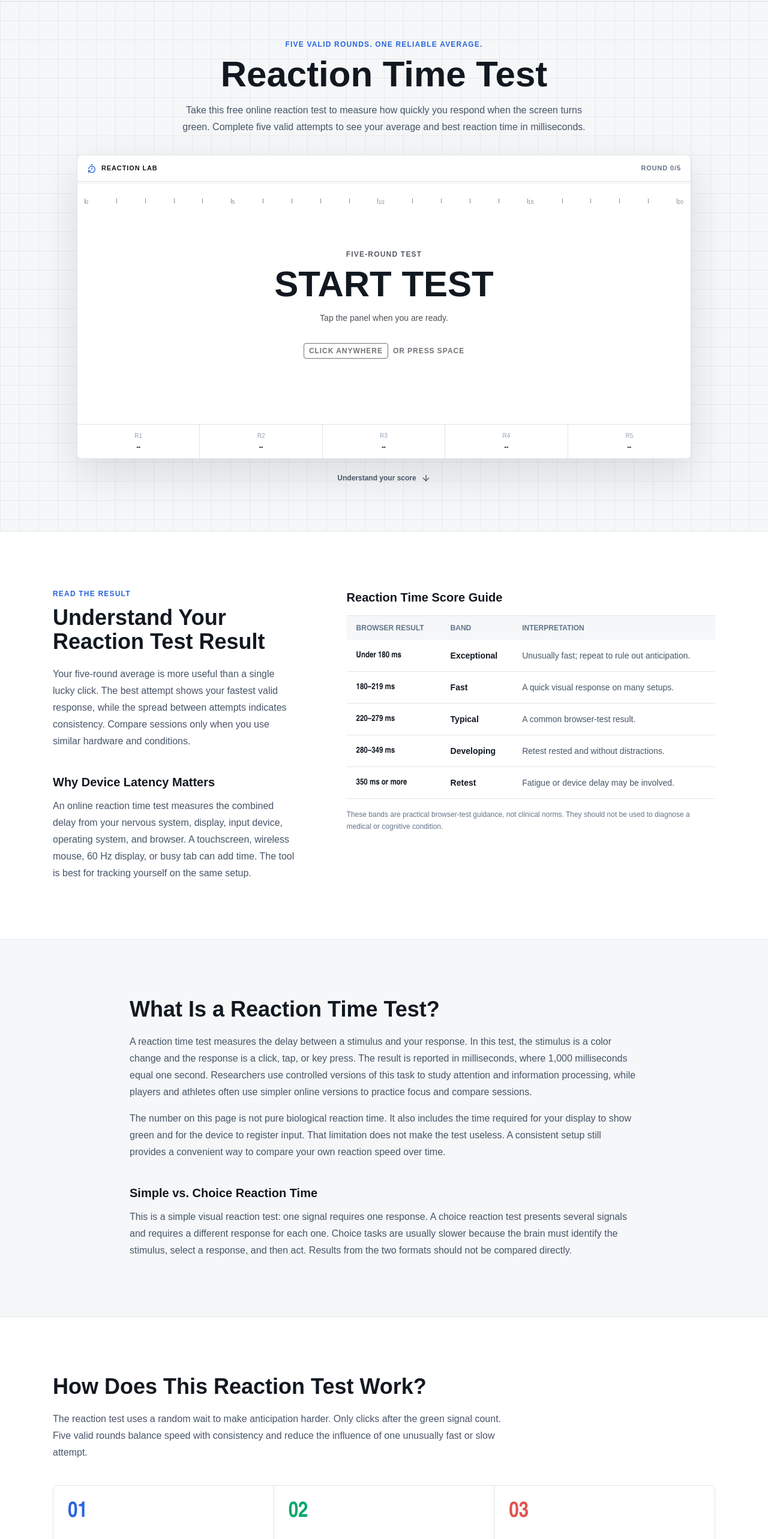
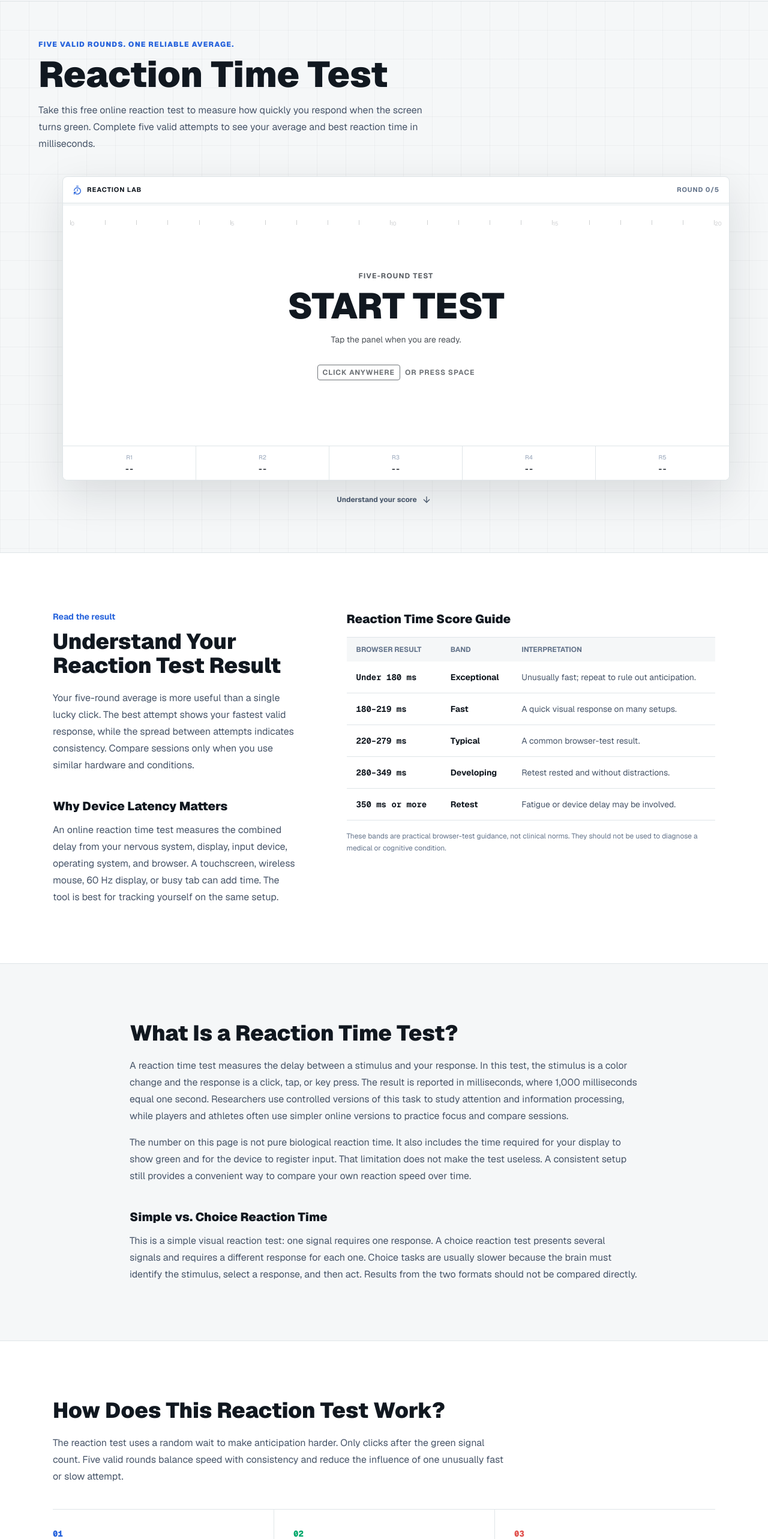
Before and after one commit to hyy2521152880/reactionTimeTest, a Next.js app: page / in a window 1280 px wide. Shown: the part 63-2629 px from the top of the page at 60% size. Built offline with nearby package versions, Linux system fonts and the light colour scheme.

Commit message:
Optimize reaction test UI

```diff
--- a/app/globals.css
+++ b/app/globals.css
@@ -20,7 +20,7 @@ body {
   margin: 0;
   color: var(--ink);
   background: #ffffff;
-  font-family: Arial, Helvetica, sans-serif;
+  font-family: var(--font-geist-sans), system-ui, sans-serif;
   letter-spacing: 0;
 }
 a { text-underline-offset: 3px; }
@@ -30,14 +30,28 @@ button { font: inherit; }
 .timing-grid {
   background-color: var(--paper);
   background-image:
-    linear-gradient(rgba(17, 24, 32, 0.055) 1px, transparent 1px),
-    linear-gradient(90deg, rgba(17, 24, 32, 0.055) 1px, transparent 1px);
-  background-size: 32px 32px;
+    linear-gradient(rgba(17, 24, 32, 0.035) 1px, transparent 1px),
+    linear-gradient(90deg, rgba(17, 24, 32, 0.035) 1px, transparent 1px);
+  background-size: 48px 48px;
 }
 .test-surface { touch-action: manipulation; user-select: none; -webkit-user-select: none; }
-.data-number { font-family: "Arial Narrow", "Roboto Condensed", Arial, sans-serif; font-variant-numeric: tabular-nums; }
+.test-surface:not([data-phase="ready"]) { transition: background-color 160ms ease, color 160ms ease, transform 120ms ease; }
+.test-surface[data-phase="result"] [data-last-score] { animation: result-pop 180ms cubic-bezier(0.16, 1, 0.3, 1); }
+.test-surface[data-phase="tooEarly"] h2 { animation: false-start 180ms ease-out; }
+.data-number { font-family: var(--font-geist-mono), ui-monospace, monospace; font-variant-numeric: tabular-nums; letter-spacing: 0; }
 .faq summary::-webkit-details-marker { display: none; }
 .faq details[open] .faq-plus { transform: rotate(45deg); }
+
+@keyframes result-pop {
+  from { opacity: 0; transform: scale(0.92); }
+  to { opacity: 1; transform: scale(1); }
+}
+
+@keyframes false-start {
+  0%, 100% { transform: translateX(0); }
+  35% { transform: translateX(-8px); }
+  70% { transform: translateX(6px); }
+}
 
 @media (prefers-reduced-motion: reduce) {
   html { scroll-behavior: auto; }
--- a/app/layout.tsx
+++ b/app/layout.tsx
@@ -1,6 +1,8 @@
 import type { Metadata, Viewport } from "next";
 import Script from "next/script";
 import type { ReactNode } from "react";
+import { GeistMono } from "geist/font/mono";
+import { GeistSans } from "geist/font/sans";
 import "./globals.css";
 
 const siteUrl = "https://reaction-test.org";
@@ -38,7 +40,7 @@ export const viewport: Viewport = {
 
 export default function RootLayout({ children }: Readonly<{ children: ReactNode }>) {
   return (
-    <html lang="en">
+    <html lang="en" className={`${GeistSans.variable} ${GeistMono.variable}`}>
       <body>
         {children}
         <Script
--- a/app/page.tsx
+++ b/app/page.tsx
@@ -69,13 +69,13 @@ export default function HomePage() {
 
       <main id="main">
         <section id="top" className="timing-grid border-b border-line px-4 pb-14 pt-12 sm:px-6 sm:pb-20 sm:pt-16">
-          <div className="mx-auto max-w-5xl">
-            <div className="mx-auto mb-8 max-w-3xl text-center">
+          <div className="mx-auto max-w-6xl">
+            <div className="mb-8 max-w-3xl text-center sm:text-left lg:mb-10">
               <p className="mb-3 text-xs font-black uppercase tracking-[0.1em] text-action">Five valid rounds. One reliable average.</p>
               <h1 className="text-4xl font-black leading-[1.05] sm:text-5xl lg:text-6xl">Reaction Time Test</h1>
-              <p className="mx-auto mt-4 max-w-2xl text-base leading-7 text-slate-600">Take this free online reaction test to measure how quickly you respond when the screen turns green. Complete five valid attempts to see your average and best reaction time in milliseconds.</p>
+              <p className="mx-auto mt-4 max-w-2xl text-base leading-7 text-slate-600 sm:mx-0">Take this free online reaction test to measure how quickly you respond when the screen turns green. Complete five valid attempts to see your average and best reaction time in milliseconds.</p>
             </div>
-            <ReactionTest />
+            <div className="lg:ml-10"><ReactionTest /></div>
             <a href="#score-guide" className="mx-auto mt-6 flex w-fit items-center gap-2 text-xs font-bold text-slate-600 no-underline hover:text-action">Understand your score <ArrowDown aria-hidden="true" className="h-4 w-4" /></a>
           </div>
         </section>
@@ -83,7 +83,7 @@ export default function HomePage() {
         <section id="score-guide" className="copy-section border-b border-line bg-white py-16 sm:py-24">
           <div className="mx-auto grid max-w-6xl gap-12 px-4 sm:px-6 lg:grid-cols-[0.8fr_1.2fr] lg:gap-20">
             <div className="min-w-0">
-              <p className="text-xs font-black uppercase tracking-[0.1em] text-action">Read the result</p>
+              <p className="text-sm font-bold text-action">Read the result</p>
               <h2 className="mt-3 text-3xl font-black sm:text-4xl">Understand Your Reaction Test Result</h2>
               <p className="mt-5 leading-7 text-slate-600">Your five-round average is more useful than a single lucky click. The best attempt shows your fastest valid response, while the spread between attempts indicates consistency. Compare sessions only when you use similar hardware and conditions.</p>
               <h3 className="mt-10 text-xl font-black">Why Device Latency Matters</h3>
@@ -122,27 +122,27 @@ export default function HomePage() {
           <div className="mx-auto max-w-6xl px-4 sm:px-6">
             <h2 className="max-w-3xl text-3xl font-black sm:text-4xl">How Does This Reaction Test Work?</h2>
             <p className="mt-5 max-w-3xl leading-7 text-slate-600">The reaction test uses a random wait to make anticipation harder. Only clicks after the green signal count. Five valid rounds balance speed with consistency and reduce the influence of one unusually fast or slow attempt.</p>
-            <ol className="mt-10 grid gap-px overflow-hidden rounded-lg border border-line bg-line md:grid-cols-3">
-              <li className="bg-white p-6"><span className="data-number text-4xl font-black text-action">01</span><h3 className="mt-8 text-lg font-black">Wait for the Screen to Turn Green</h3><p className="mt-3 text-sm leading-6 text-slate-600">Start a round and keep your pointer or finger ready. The waiting period changes each time. Clicking during red creates a false start and the attempt is discarded.</p></li>
-              <li className="bg-white p-6"><span className="data-number text-4xl font-black text-signal">02</span><h3 className="mt-8 text-lg font-black">Click as Fast as You Can</h3><p className="mt-3 text-sm leading-6 text-slate-600">Respond once the surface turns green and says Click. The browser uses its high-resolution performance clock to calculate elapsed time.</p></li>
-              <li className="bg-white p-6"><span className="data-number text-4xl font-black text-caution">03</span><h3 className="mt-8 text-lg font-black">Complete Five Valid Rounds</h3><p className="mt-3 text-sm leading-6 text-slate-600">Each valid result appears in the attempt rail. After round five, the test calculates your average, fastest attempt, and practical score band.</p></li>
+            <ol className="mt-10 grid border-y border-line md:grid-cols-3">
+              <li className="relative py-7 md:pr-8"><span className="data-number text-sm font-black text-action">01</span><h3 className="mt-4 text-lg font-black">Wait for the Screen to Turn Green</h3><p className="mt-3 text-sm leading-6 text-slate-600">Start a round and keep your pointer or finger ready. The waiting period changes each time. Clicking during red creates a false start and the attempt is discarded.</p></li>
+              <li className="relative border-t border-line py-7 md:border-l md:border-t-0 md:px-8"><span className="data-number text-sm font-black text-signal">02</span><h3 className="mt-4 text-lg font-black">Click as Fast as You Can</h3><p className="mt-3 text-sm leading-6 text-slate-600">Respond once the surface turns green and says Click. The browser uses its high-resolution performance clock to calculate elapsed time.</p></li>
+              <li className="relative border-t border-line py-7 md:border-l md:border-t-0 md:pl-8"><span className="data-number text-sm font-black text-caution">03</span><h3 className="mt-4 text-lg font-black">Complete Five Valid Rounds</h3><p className="mt-3 text-sm leading-6 text-slate-600">Each valid result appears in the attempt rail. After round five, the test calculates your average, fastest attempt, and practical score band.</p></li>
             </ol>
           </div>
         </section>
 
-        <section className="copy-section bg-ink py-16 text-white sm:py-24">
+        <section className="copy-section border-y border-line bg-paper py-16 sm:py-24">
           <div className="mx-auto grid max-w-6xl gap-12 px-4 sm:px-6 lg:grid-cols-2 lg:gap-20">
             <div>
               <h2 className="text-3xl font-black sm:text-4xl">What Is a Good Reaction Time?</h2>
-              <p className="mt-5 leading-7 text-slate-300">A good reaction time is a repeatable result produced without guessing. Around 200 milliseconds is fast for many browser tests, but the correct comparison depends on the task and equipment. A racing start, laboratory button box, touchscreen tap, and gaming mouse do not measure the exact same chain of events.</p>
-              <p className="mt-4 leading-7 text-slate-300">Treat your first session as a baseline. Repeat the five-round test on the same device at similar times of day. Improvement is more convincing when the average becomes faster and the results become less variable across several sessions.</p>
+              <p className="mt-5 leading-7 text-slate-600">A good reaction time is a repeatable result produced without guessing. Around 200 milliseconds is fast for many browser tests, but the correct comparison depends on the task and equipment. A racing start, laboratory button box, touchscreen tap, and gaming mouse do not measure the exact same chain of events.</p>
+              <p className="mt-4 leading-7 text-slate-600">Treat your first session as a baseline. Repeat the five-round test on the same device at similar times of day. Improvement is more convincing when the average becomes faster and the results become less variable across several sessions.</p>
             </div>
             <div>
               <h2 className="text-3xl font-black sm:text-4xl">Average Reaction Time and What Affects It</h2>
-              <h3 className="mt-6 text-lg font-black text-marker">Age, Sleep, and Attention</h3>
-              <p className="mt-3 leading-7 text-slate-300">Age can influence reaction time, but sleep loss, divided attention, stress, medication, alcohol, and recent practice also matter. See our research-based guide to <a href="/average-reaction-time/" className="font-bold text-marker">average reaction time by age</a> before comparing your score.</p>
-              <h3 className="mt-6 text-lg font-black text-marker">Mouse, Touchscreen, and Display Delay</h3>
-              <p className="mt-3 leading-7 text-slate-300">Displays update in frames, and input devices report at different rates. For fair comparisons, keep the same browser, display, and input device, close demanding tabs, and avoid switching between touch and mouse results.</p>
+              <h3 className="mt-6 text-lg font-black text-action">Age, Sleep, and Attention</h3>
+              <p className="mt-3 leading-7 text-slate-600">Age can influence reaction time, but sleep loss, divided attention, stress, medication, alcohol, and recent practice also matter. See our research-based guide to <a href="/average-reaction-time/" className="font-bold text-action">average reaction time by age</a> before comparing your score.</p>
+              <h3 className="mt-6 text-lg font-black text-action">Mouse, Touchscreen, and Display Delay</h3>
+              <p className="mt-3 leading-7 text-slate-600">Displays update in frames, and input devices report at different rates. For fair comparisons, keep the same browser, display, and input device, close demanding tabs, and avoid switching between touch and mouse results.</p>
             </div>
           </div>
         </section>
@@ -167,7 +167,7 @@ export default function HomePage() {
 
         <section className="copy-section border-b border-line bg-paper py-16 sm:py-24" aria-labelledby="explore-title">
           <div className="mx-auto max-w-6xl px-4 sm:px-6">
-            <p className="text-xs font-black uppercase tracking-[0.1em] text-action">Reaction time library</p>
+            <p className="text-sm font-bold text-action">Reaction time library</p>
             <h2 id="explore-title" className="mt-3 max-w-3xl text-3xl font-black sm:text-4xl">Test, Compare, and Train Your Response Speed</h2>
             <p className="mt-5 max-w-3xl leading-7 text-slate-600">Choose the next step based on what you want to learn. Every guide uses the same measurement limits: online scores include your display, browser, and input device.</p>
             <div className="mt-10 divide-y divide-line border-y border-line">
@@ -181,7 +181,7 @@ export default function HomePage() {
         <section id="faq" className="faq copy-section bg-paper py-16 sm:py-24">
           <div className="mx-auto grid max-w-6xl gap-10 px-4 sm:px-6 lg:grid-cols-[0.65fr_1.35fr] lg:gap-20">
             <div>
-              <p className="text-xs font-black uppercase tracking-[0.1em] text-action">Quick answers</p>
+              <p className="text-sm font-bold text-action">Quick answers</p>
               <h2 className="mt-3 text-3xl font-black sm:text-4xl">Frequently Asked Questions</h2>
               <p className="mt-5 text-sm leading-6 text-slate-600">How to interpret and compare an online reaction time result.</p>
             </div>
--- a/components/reaction-test.tsx
+++ b/components/reaction-test.tsx
@@ -236,7 +236,7 @@ export function ReactionTest({ label = "Reaction lab", completionLabel = "Reacti
         data-phase={phase}
         data-test-surface
       >
-        <div aria-hidden="true" className="absolute inset-x-0 top-0 flex h-8 items-end justify-between px-3 text-[9px] opacity-50">
+        <div aria-hidden="true" className={`absolute inset-x-0 top-0 flex h-8 items-end justify-between px-3 text-[9px] transition-opacity ${phase === "idle" ? "opacity-20" : "opacity-50"}`}>
           {Array.from({ length: 21 }, (_, index) => <i className="h-2 border-l border-current not-italic" key={index}>{index % 5 === 0 ? index : ""}</i>)}
         </div>
         {phase === "complete" ? (
@@ -288,11 +288,11 @@ export function ReactionTest({ label = "Reaction lab", completionLabel = "Reacti
             <button type="button" onClick={reset} className="inline-flex min-h-10 items-center gap-2 rounded-md bg-action px-4 text-sm font-bold text-white hover:bg-blue-700 focus-visible:outline focus-visible:outline-3 focus-visible:outline-offset-2 focus-visible:outline-action">
               <RotateCcw aria-hidden="true" className="h-4 w-4" /> Test again
             </button>
-            <button type="button" onClick={copyResult} className="inline-flex min-h-10 items-center gap-2 rounded-md border border-line px-4 text-sm font-bold hover:bg-paper focus-visible:outline focus-visible:outline-3 focus-visible:outline-offset-2 focus-visible:outline-action">
-              {copyStatus === "Copied" ? <Check aria-hidden="true" className="h-4 w-4" /> : <Copy aria-hidden="true" className="h-4 w-4" />} {copyStatus}
-            </button>
             <button type="button" onClick={shareScore} className="inline-flex min-h-10 items-center gap-2 rounded-md border border-line px-4 text-sm font-bold hover:bg-paper focus-visible:outline focus-visible:outline-3 focus-visible:outline-offset-2 focus-visible:outline-action">
               {shareStatus === "Image downloaded" ? <Download aria-hidden="true" className="h-4 w-4" /> : <Share2 aria-hidden="true" className="h-4 w-4" />} {shareStatus}
+            </button>
+            <button type="button" onClick={copyResult} aria-label={copyStatus} title={copyStatus} className="inline-flex min-h-10 min-w-10 items-center justify-center rounded-md px-3 text-slate-500 hover:bg-paper hover:text-ink focus-visible:outline focus-visible:outline-3 focus-visible:outline-offset-2 focus-visible:outline-action">
+              {copyStatus === "Copied" ? <Check aria-hidden="true" className="h-4 w-4" /> : <Copy aria-hidden="true" className="h-4 w-4" />}
             </button>
             <p className="w-full text-xs text-slate-500 md:ml-auto md:w-auto">{band.summary}</p>
             <p className="w-full text-[11px] leading-5 text-slate-400">Estimated percentile is based on a general online benchmark, not a clinical or population statistic.</p>
--- a/next.config.mjs
+++ b/next.config.mjs
@@ -2,6 +2,7 @@
 const nextConfig = {
   poweredByHeader: false,
   reactStrictMode: true,
+  transpilePackages: ["geist"],
   trailingSlash: true
 };
 
--- a/package.json
+++ b/package.json
@@ -11,6 +11,7 @@
     "check": "npm run lint && npm run test && npm run build"
   },
   "dependencies": {
+    "geist": "^1.7.2",
     "lucide-react": "^0.468.0",
     "next": "14.2.35",
     "react": "18.3.1",
--- a/tailwind.config.ts
+++ b/tailwind.config.ts
@@ -4,6 +4,10 @@ const config: Config = {
   content: ["./app/**/*.{js,ts,jsx,tsx,mdx}", "./components/**/*.{js,ts,jsx,tsx,mdx}"],
   theme: {
     extend: {
+      fontFamily: {
+        sans: ["var(--font-geist-sans)", "system-ui", "sans-serif"],
+        mono: ["var(--font-geist-mono)", "ui-monospace", "monospace"]
+      },
       colors: {
         ink: "#111820",
         paper: "#f5f7f8",
```
Also changed, not shown: app/average-reaction-time/page.tsx (+6 -6 lines), app/how-to-increase-reaction-time/page.tsx (+1 -1 lines), app/reflex-test/page.tsx (+1 -1 lines), 1 other file (tests, documents, lock files or other folders).
